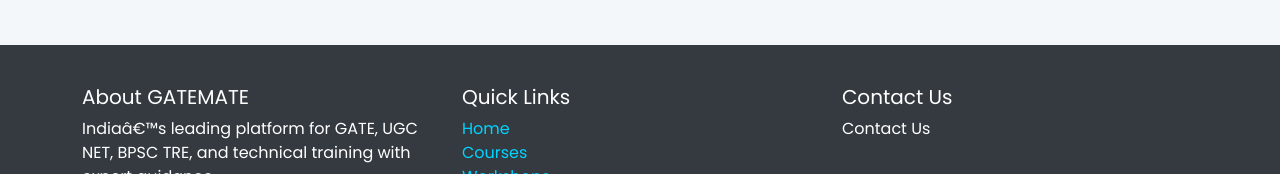
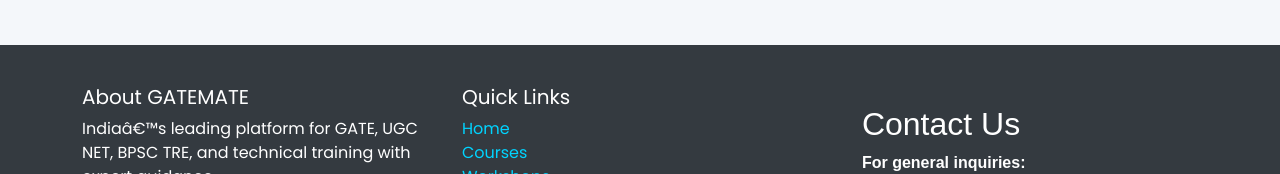
Before and after one commit to authorarvind/gatemate-live, a plain HTML site: page index.html in a window 1280 px wide. Shown: the part 3786-3960 px from the top of the page. Drawn offline with nearby package versions, Linux system fonts and the light colour scheme.

Commit message:
Update index.html

```diff
--- a/index.html
+++ b/index.html
@@ -932,8 +932,6 @@
                     </ul>
                 </div>
                 <div class="col-md-4">
-                    <h5>Contact Us</h5>
-                    <p>Contact Us
 <section id="contact" style="font-family: Arial, sans-serif; max-width: 600px; margin: auto; padding: 20px;">
   <h2>Contact Us</h2>
 
```
